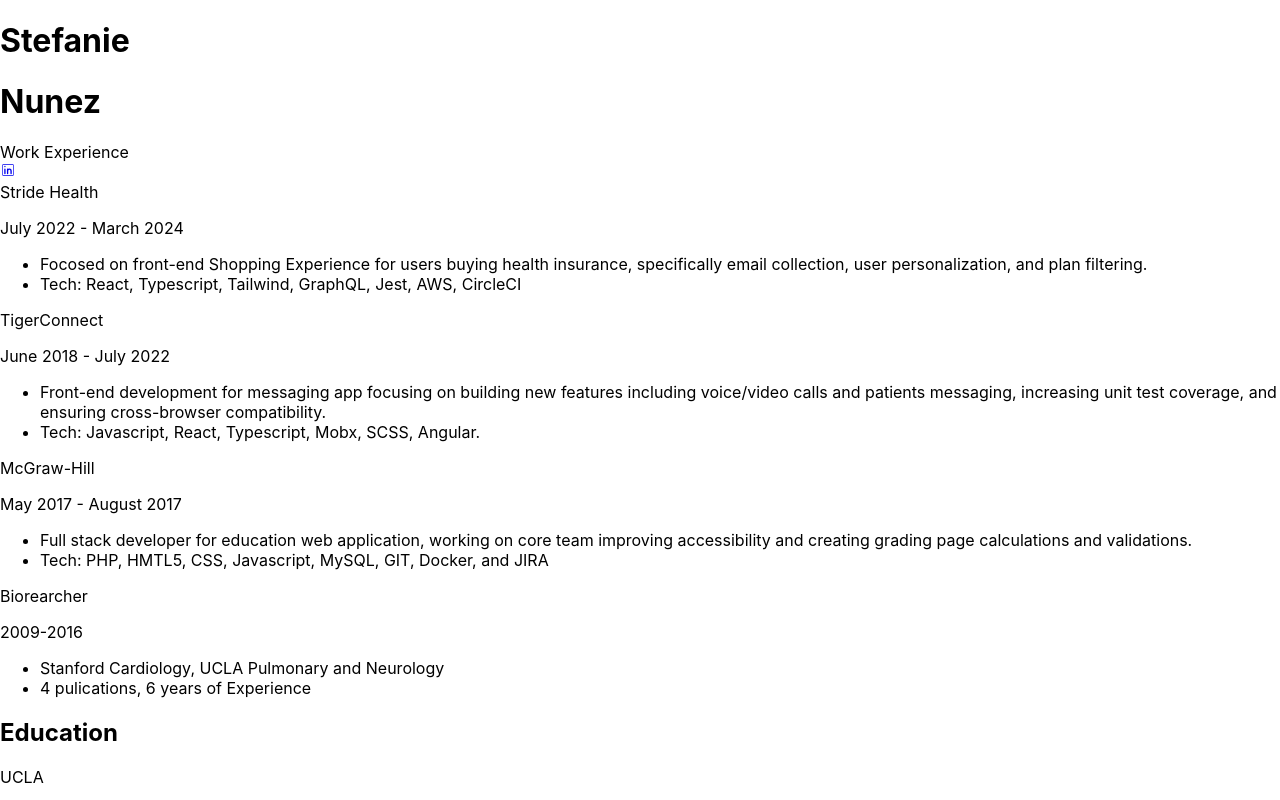
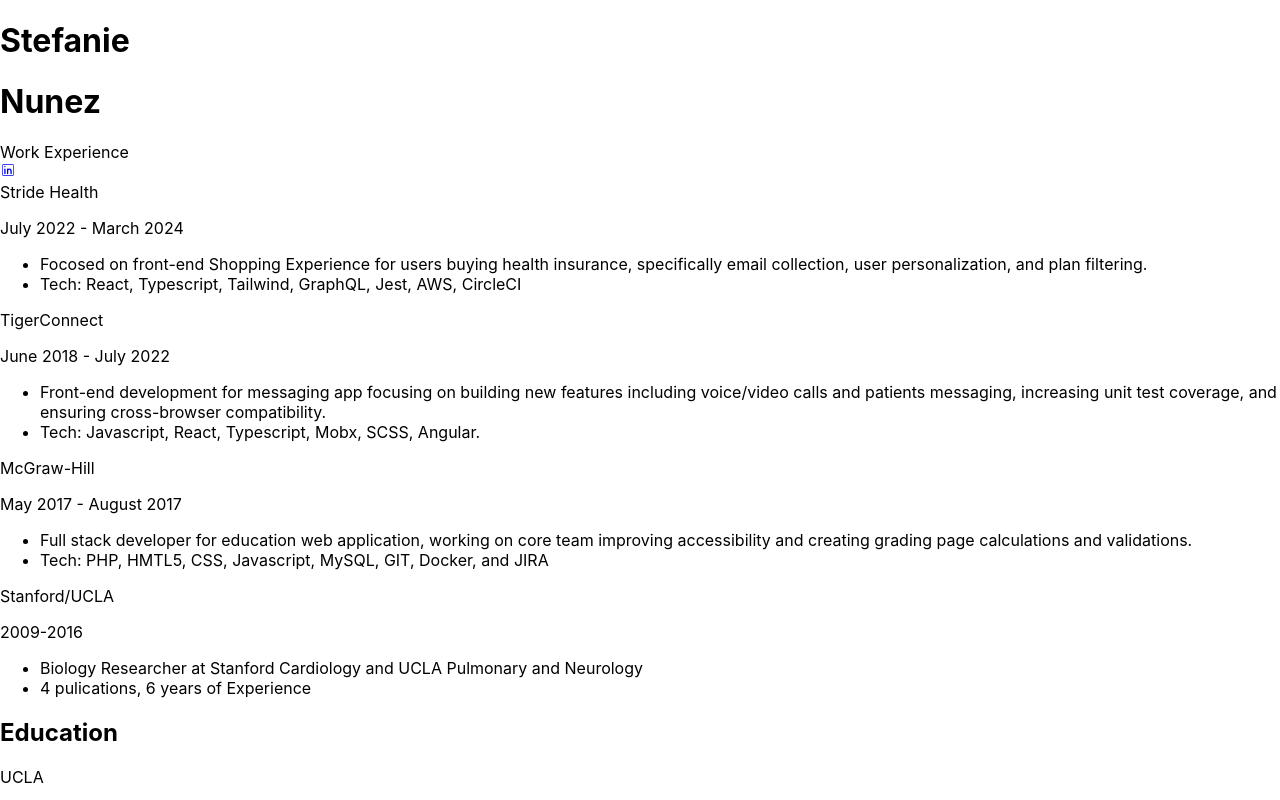
Before and after one commit to smn1881/PersonalWebsite, a React (Create React App) app: page / in a window 1280 px wide. Shown: the top 800 px of the page. Built offline with nearby package versions, Linux system fonts and the light colour scheme.

Commit message:
added good tag and text improvements (#4)

```diff
--- a/public/index.html
+++ b/public/index.html
@@ -1,6 +1,14 @@
 <!DOCTYPE html>
 <html lang="en">
   <head>
+    <!-- Google tag (gtag.js) -->
+    <script async src="https://www.googletagmanager.com/gtag/js?id=G-X3X199ZZKK"></script>
+    <script>
+      window.dataLayer = window.dataLayer || [];
+      function gtag(){dataLayer.push(arguments);}
+      gtag('js', new Date());
+      gtag('config', 'G-X3X199ZZKK');
+    </script>
     <meta charset="utf-8" />
     <link rel="icon" href="%PUBLIC_URL%/favicon.ico" />
     <meta name="viewport" content="width=device-width, initial-scale=1" />
--- a/src/Text.json
+++ b/src/Text.json
@@ -1,7 +1,7 @@
 {
     "bioResearch": {
         "date": "2009-2016",
-        "first": "Stanford Cardiology, UCLA Pulmonary and Neurology",
+        "first": "Biology Researcher at Stanford Cardiology and UCLA Pulmonary and Neurology",
         "second": "4 pulications, 6 years of Experience"
     },
     "education": {
@@ -17,7 +17,7 @@
         "lastName": "Nunez"
     },
     "jobs": {
-        "bioResearch": "Biorearcher",
+        "bioResearch": "Stanford/UCLA",
         "mcGrawHill": "McGraw-Hill",
         "strideHealth": "Stride Health",
         "tigerConnect": "TigerConnect"
@@ -49,7 +49,7 @@
     },
     "weather": {
         "checkWeather": "Check Weather",
-        "placeholder": "Zipcode or City Name",
+        "placeholder": "Zipcode/City",
         "title": "Weather"
     },
     "whatsForDinner": {
```
